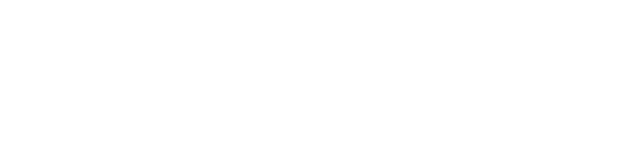
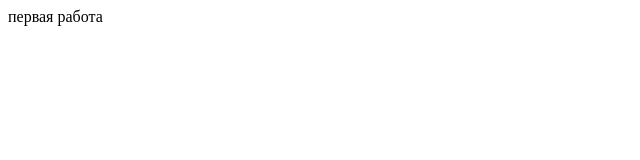
Before and after one commit to LSW18/-1-, a plain HTML site: page index.html in a window 1280 px wide. Shown: the whole page, without its empty margins (0-640 px from the left). Drawn offline with Linux system fonts and the light colour scheme.

Commit message:
мой первый сайт

```diff
--- a/index.html
+++ b/index.html
@@ -1,3 +1,6 @@
 <head>
 <link href="https://fonts.googleapis.com/css?family=Roboto&subset=cyrillic"rel="stylesheet">
+<p>
+первая работа
+</p>
 </head>
```
